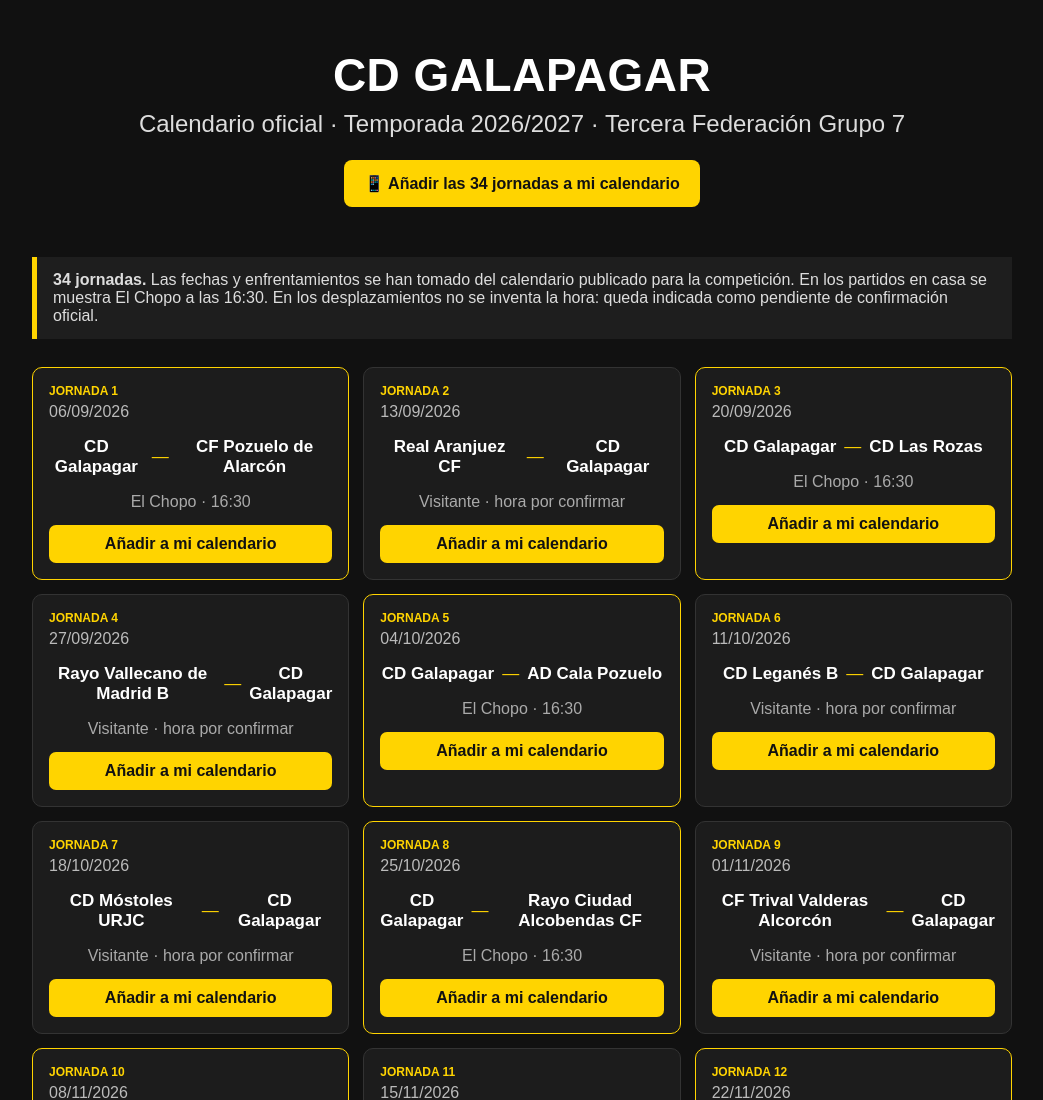
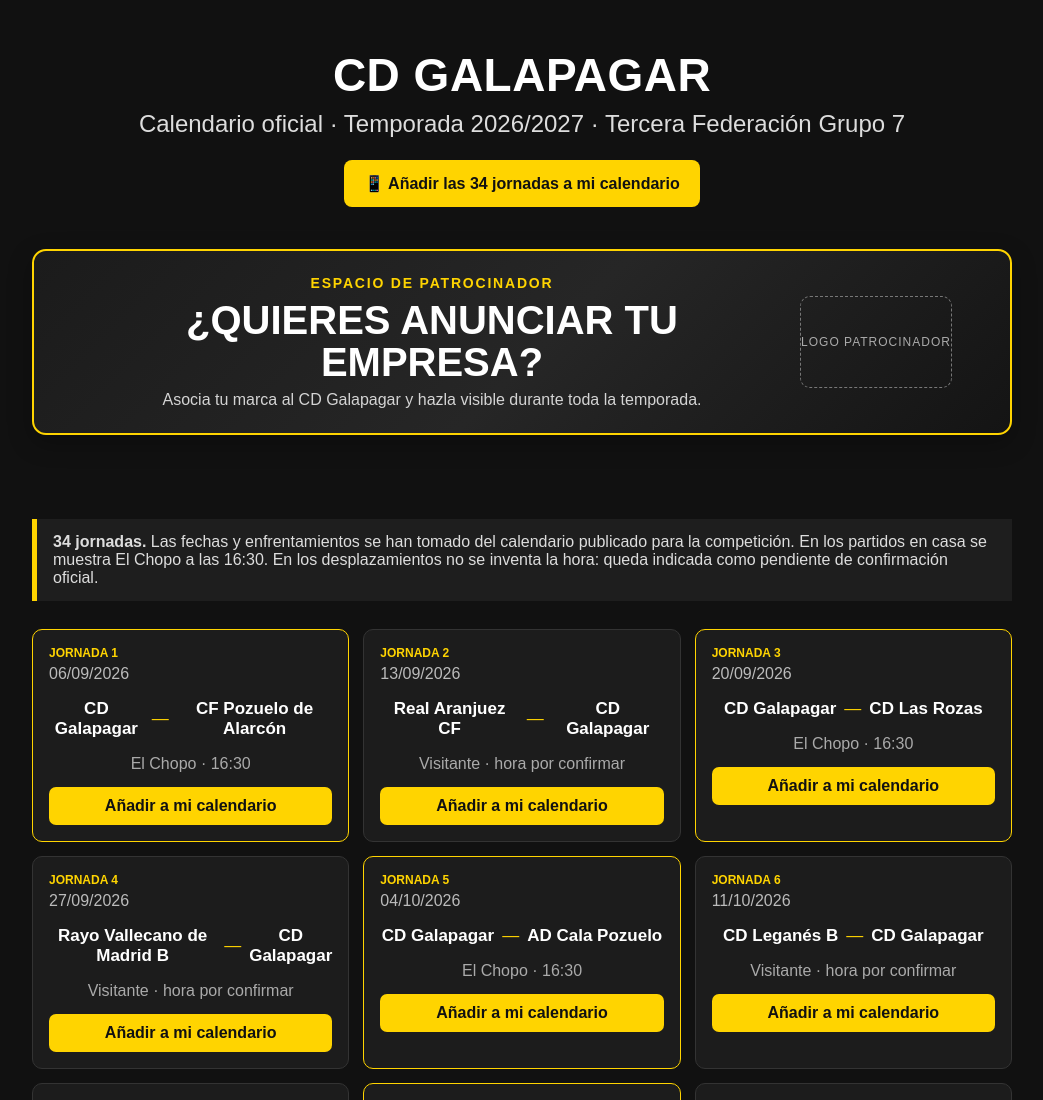
Before and after one commit to DonVidal1971/calendario-cd-galapagar, a plain HTML site: page index.html in a window 1280 px wide. Shown: the top 1100 px of the page, without its empty margins (118-1161 px from the left). Drawn offline with Linux system fonts and the light colour scheme.

Commit message:
Add sponsor section to index.html
Added sponsor section with promotional content and styling.

```diff
--- a/index.html
+++ b/index.html
@@ -20,7 +20,15 @@
 .teams{display:flex;gap:8px;justify-content:center;align-items:center;text-align:center;margin:16px 0;font-size:17px}
 .teams span{color:#ffd400}
 .place{text-align:center;color:#aaa;margin-bottom:14px}
-.add{display:block;text-align:center;background:#ffd400;color:#111;text-decoration:none;font-weight:700;padding:10px;border-radius:7px}
+ .add{display:block;text-align:center;background:#ffd400;color:#111;text-decoration:none;font-weight:700;padding:10px;border-radius:7px}
+.sponsor-wrap{margin:42px 0 34px}
+.sponsor-banner{display:flex;align-items:center;justify-content:center;gap:28px;min-height:170px;padding:24px 30px;box-sizing:border-box;border:2px solid #ffd400;border-radius:14px;background:linear-gradient(135deg,#1b1b1b 0%,#262626 52%,#141414 100%);color:#fff;text-decoration:none;box-shadow:0 8px 24px rgba(0,0,0,.28)}
+.sponsor-copy{text-align:center;max-width:680px}
+.sponsor-kicker{font-size:14px;font-weight:800;letter-spacing:1.8px;color:#ffd400;margin-bottom:8px}
+.sponsor-title{font-size:clamp(24px,4vw,40px);font-weight:800;line-height:1.05;margin:0 0 8px}
+.sponsor-subtitle{font-size:16px;color:#d4d4d4;margin:0}
+.sponsor-logo{flex:0 0 auto;min-width:150px;min-height:90px;border:1px dashed #777;border-radius:10px;display:flex;align-items:center;justify-content:center;color:#aaa;font-size:12px;text-transform:uppercase;letter-spacing:1px}
+@media (max-width:680px){.sponsor-wrap{margin:34px 0 28px}.sponsor-banner{min-height:150px;padding:20px 18px}.sponsor-logo{display:none}.sponsor-subtitle{font-size:14px}}
 footer{text-align:center;color:#888;margin-top:35px;font-size:13px}
 </style>
 </head>
@@ -30,6 +38,16 @@
 <h1>CD GALAPAGAR</h1>
 <h2>Calendario oficial · Temporada 2026/2027 · Tercera Federación Grupo 7</h2>
 <a class="cta" href="calendario_cd_galapagar_2026_2027.ics">📱 Añadir las 34 jornadas a mi calendario</a>
+<div class="sponsor-wrap">
+  <a class="sponsor-banner" href="#" aria-label="Espacio publicitario para patrocinador">
+    <div class="sponsor-copy">
+      <div class="sponsor-kicker">ESPACIO DE PATROCINADOR</div>
+      <div class="sponsor-title">¿QUIERES ANUNCIAR TU EMPRESA?</div>
+      <p class="sponsor-subtitle">Asocia tu marca al CD Galapagar y hazla visible durante toda la temporada.</p>
+    </div>
+    <div class="sponsor-logo">Logo patrocinador</div>
+  </a>
+</div>
 </header>
 <div class="note">
 <strong>34 jornadas.</strong> Las fechas y enfrentamientos se han tomado del calendario publicado para la competición.
```
